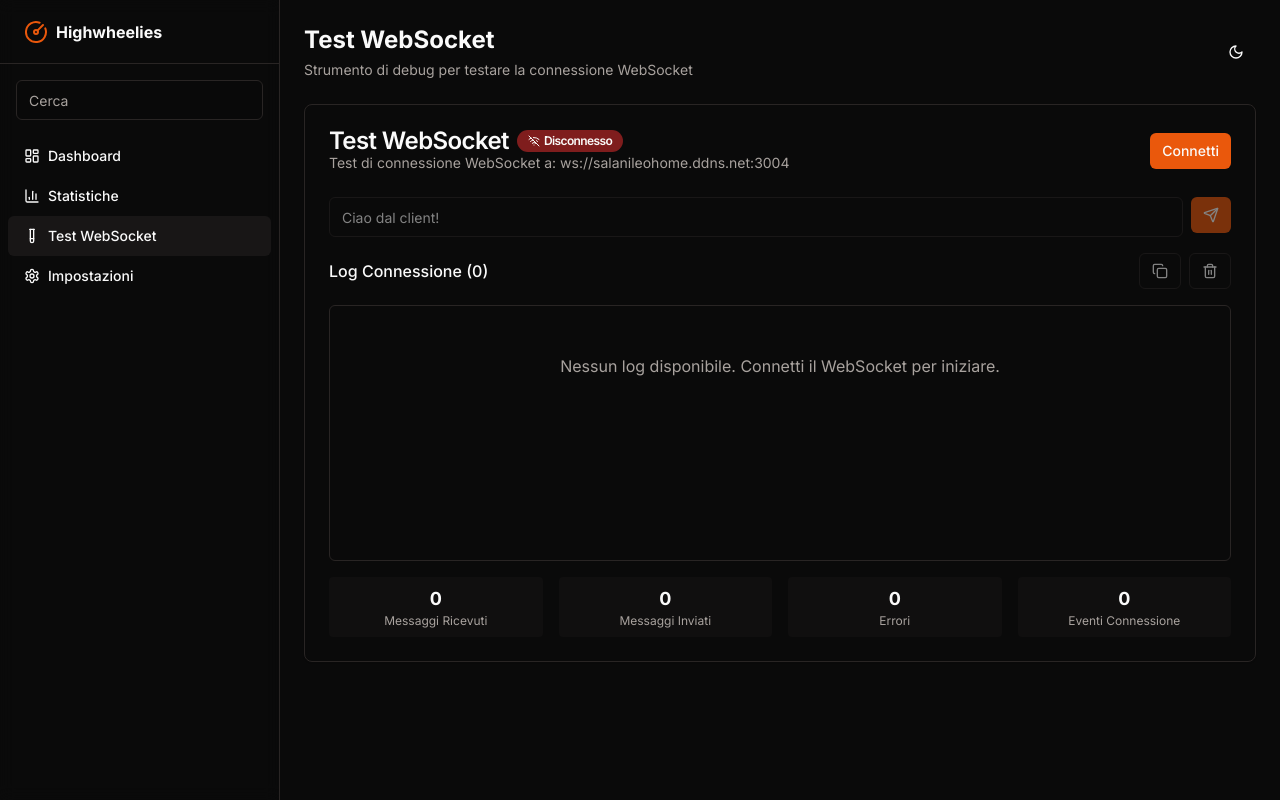
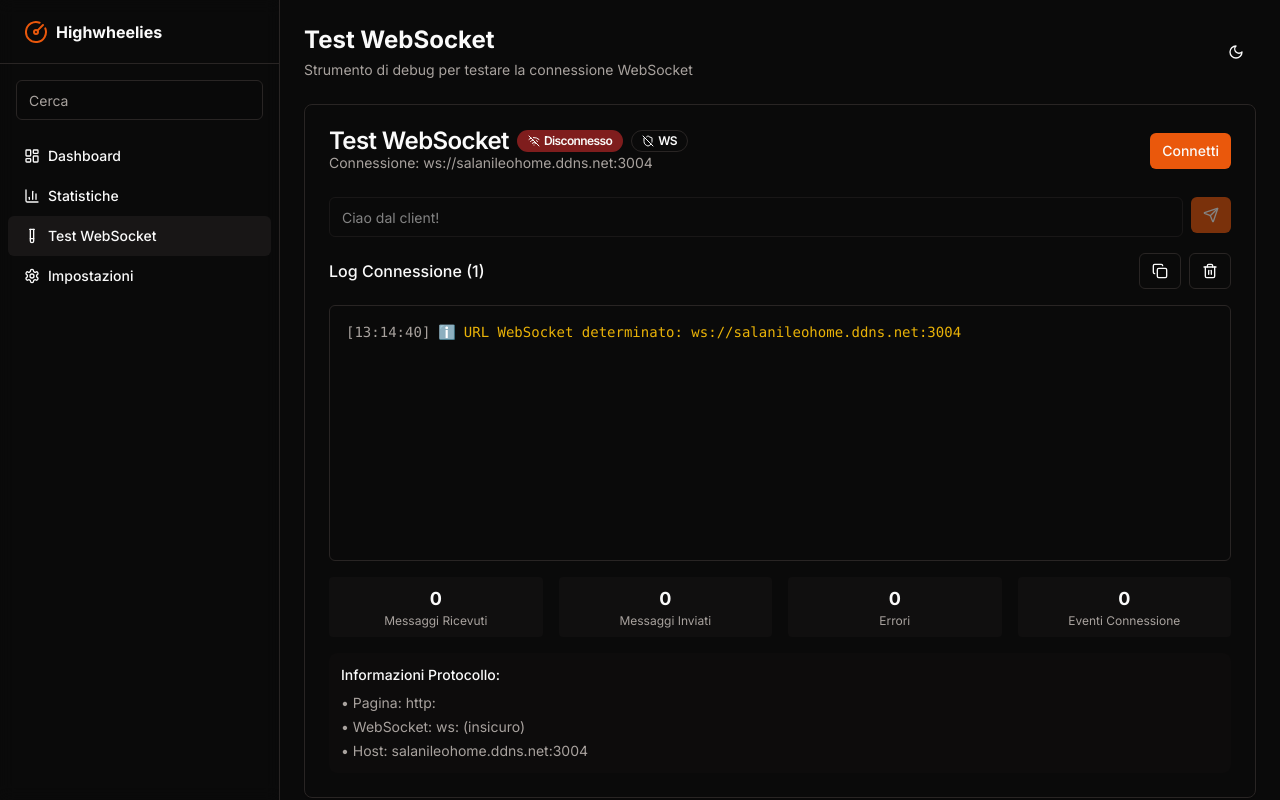
Before and after one commit to cxvallari/highwheelies, a Next.js app: page /test-websocket in a window 1280 px wide. Built offline with nearby package versions, Linux system fonts and the light colour scheme.

Commit message:
fix: fix WebSocket protocol detection for HTTPS
Automatically detect protocol and use wss:// for HTTPS pages.

Co-authored-by: cxvallari <69214475+cxvallari@users.noreply.github.com>

```diff
--- a/components/websocket-test.tsx
+++ b/components/websocket-test.tsx
@@ -6,13 +6,13 @@ import { Card, CardContent, CardDescription, CardHeader, CardTitle } from "@/com
 import { Input } from "@/components/ui/input"
 import { ScrollArea } from "@/components/ui/scroll-area"
 import { Badge } from "@/components/ui/badge"
-import { Wifi, WifiOff, Send, Trash2, Copy } from "lucide-react"
+import { Wifi, WifiOff, Send, Trash2, Copy, Shield, ShieldOff } from "lucide-react"
 
-const WEBSOCKET_URL = "ws://salanileohome.ddns.net:3004"
+const WEBSOCKET_HOST = "salanileohome.ddns.net:3004"
 
 interface LogEntry {
   timestamp: string
-  type: "connection" | "message" | "error" | "sent"
+  type: "connection" | "message" | "error" | "sent" | "info"
   content: string
 }
 
@@ -21,7 +21,18 @@ export function WebSocketTest() {
   const [isConnected, setIsConnected] = useState(false)
   const [logs, setLogs] = useState<LogEntry[]>([])
   const [message, setMessage] = useState("Ciao dal client!")
+  const [connectionUrl, setConnectionUrl] = useState("")
   const scrollAreaRef = useRef<HTMLDivElement>(null)
+
+  // Determina il protocollo WebSocket basato sul protocollo della pagina
+  const getWebSocketUrl = () => {
+    if (typeof window === "undefined") return ""
+
+    const protocol = window.location.protocol === "https:" ? "wss:" : "ws:"
+    const url = `${protocol}//${WEBSOCKET_HOST}`
+
+    return url
+  }
 
   const addLog = (type: LogEntry["type"], content: string) => {
     const newLog: LogEntry = {
@@ -34,9 +45,14 @@ export function WebSocketTest() {
 
   const connectWebSocket = () => {
     try {
-      addLog("connection", `Tentativo di connessione a ${WEBSOCKET_URL}`)
+      const wsUrl = getWebSocketUrl()
+      setConnectionUrl(wsUrl)
 
-      const ws = new WebSocket(WEBSOCKET_URL)
+      addLog("info", `Protocollo pagina: ${window.location.protocol}`)
+      addLog("info", `Protocollo WebSocket: ${wsUrl.startsWith("wss:") ? "wss: (sicuro)" : "ws: (insicuro)"}`)
+      addLog("connection", `Tentativo di connessione a ${wsUrl}`)
+
+      const ws = new WebSocket(wsUrl)
 
       ws.onopen = () => {
         addLog("connection", "✅ Connessione WebSocket aperta")
@@ -89,7 +105,7 @@ export function WebSocketTest() {
   const copyLogs = () => {
     const logsText = logs.map((log) => `[${log.timestamp}] ${log.type.toUpperCase()}: ${log.content}`).join("\n")
     navigator.clipboard.writeText(logsText)
-    addLog("connection", "📋 Log copiati negli appunti")
+    addLog("info", "📋 Log copiati negli appunti")
   }
 
   // Auto-scroll to bottom when new logs are added
@@ -98,6 +114,15 @@ export function WebSocketTest() {
       scrollAreaRef.current.scrollTop = scrollAreaRef.current.scrollHeight
     }
   }, [logs])
+
+  // Inizializza l'URL di connessione
+  useEffect(() => {
+    if (typeof window !== "undefined") {
+      const url = getWebSocketUrl()
+      setConnectionUrl(url)
+      addLog("info", `URL WebSocket determinato: ${url}`)
+    }
+  }, [])
 
   const getLogColor = (type: LogEntry["type"]) => {
     switch (type) {
@@ -109,6 +134,8 @@ export function WebSocketTest() {
         return "text-red-500"
       case "sent":
         return "text-purple-500"
+      case "info":
+        return "text-yellow-500"
       default:
         return "text-foreground"
     }
@@ -124,10 +151,14 @@ export function WebSocketTest() {
         return "❌"
       case "sent":
         return "📤"
+      case "info":
+        return "ℹ️"
       default:
         return "ℹ️"
     }
   }
+
+  const isSecureConnection = connectionUrl.startsWith("wss:")
 
   return (
     <Card className="w-full">
@@ -147,8 +178,19 @@ export function WebSocketTest() {
                   Disconnesso
                 </Badge>
               )}
+              {isSecureConnection ? (
+                <Badge variant="default" className="bg-blue-500">
+                  <Shield className="h-3 w-3 mr-1" />
+                  WSS
+                </Badge>
+              ) : (
+                <Badge variant="outline">
+                  <ShieldOff className="h-3 w-3 mr-1" />
+                  WS
+                </Badge>
+              )}
             </CardTitle>
-            <CardDescription>Test di connessione WebSocket a: {WEBSOCKET_URL}</CardDescription>
+            <CardDescription>Connessione: {connectionUrl || "Determinazione in corso..."}</CardDescription>
           </div>
           <div className="flex gap-2">
             {isConnected ? (
@@ -229,6 +271,16 @@ export function WebSocketTest() {
             <div className="text-xs text-muted-foreground">Eventi Connessione</div>
           </div>
         </div>
+
+        {/* Info Protocollo */}
+        <div className="p-3 bg-secondary/10 rounded-lg text-sm">
+          <div className="font-medium mb-2">Informazioni Protocollo:</div>
+          <div className="space-y-1 text-muted-foreground">
+            <div>• Pagina: {typeof window !== "undefined" ? window.location.protocol : "N/A"}</div>
+            <div>• WebSocket: {isSecureConnection ? "wss: (sicuro)" : "ws: (insicuro)"}</div>
+            <div>• Host: {WEBSOCKET_HOST}</div>
+          </div>
+        </div>
       </CardContent>
     </Card>
   )
```
Also changed, not shown: hooks/useWebSocket.ts (+30 -7 lines), utils/api.ts (+27 -5 lines).
